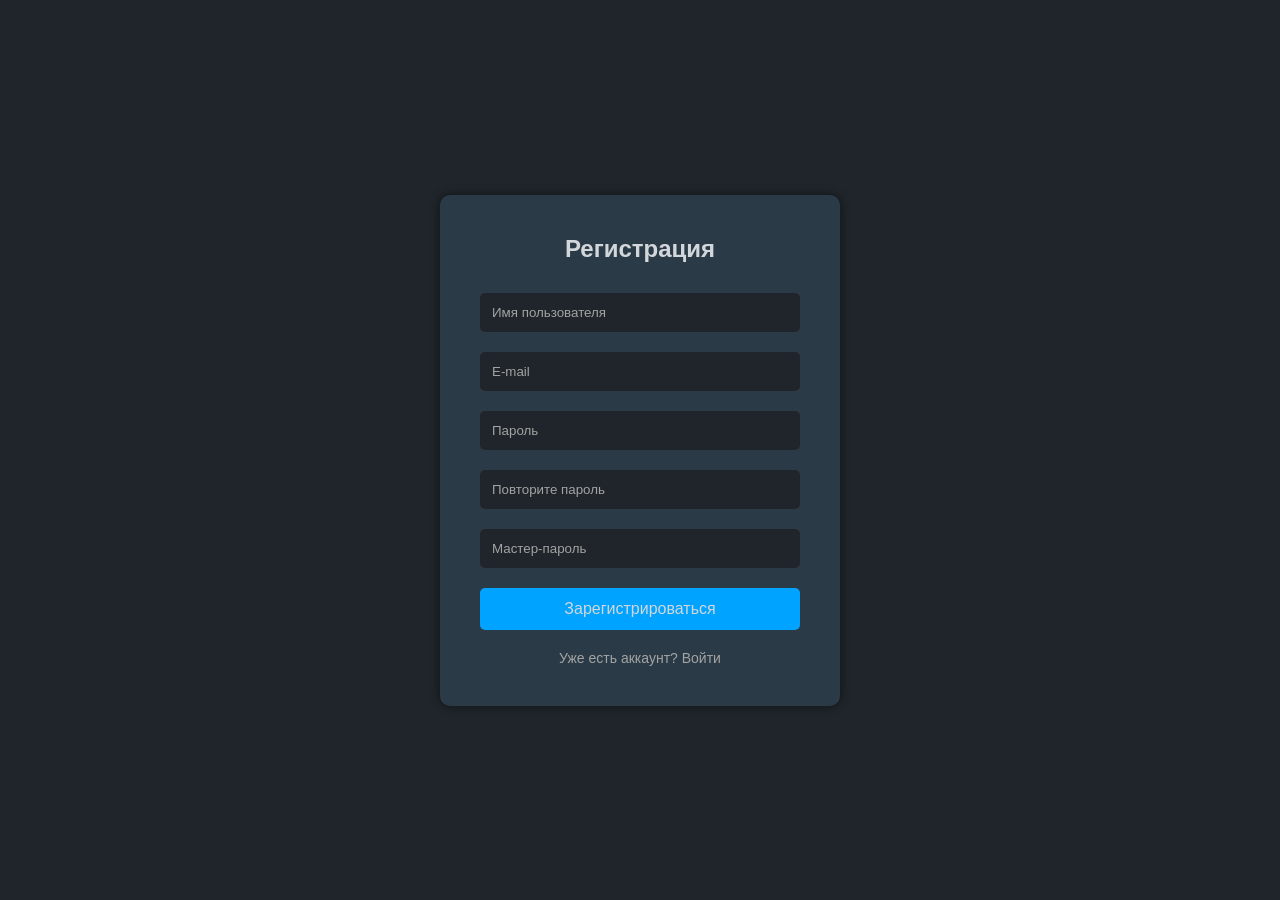
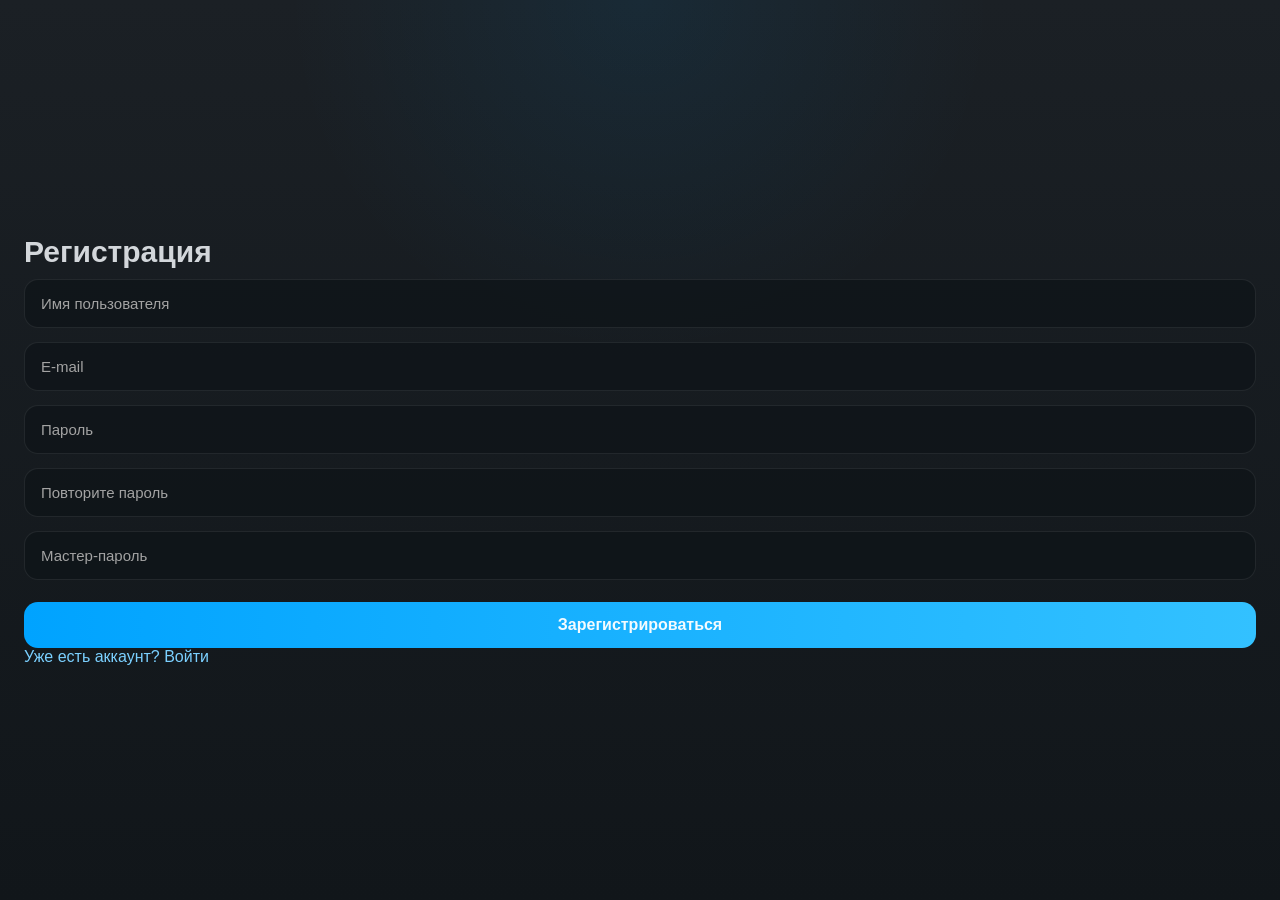

add password visibility toggles and update auth UI

--- a/password-manager-ui/src/styles/register.css
+++ b/password-manager-ui/src/styles/register.css
@@ -1,11 +1,9 @@
-@import url('https://fonts.googleapis.com/css2?family=Montserrat:wght@400;600&display=swap');
-
 :root {
-    --background-primary: #1F252A;
-    --background-secondary: #2A3B47;
-    --accent: #00A3FF;
-    --text-primary: #D3D7DB;
-    --text-secondary: #A3A3A3;
+    --background-primary: #1f252a;
+    --background-secondary: #2a3b47;
+    --accent: #00a3ff;
+    --text-primary: #d3d7db;
+    --text-secondary: #a3a3a3;
 }
 
 * {
@@ -16,40 +14,153 @@
 
 html, body {
     width: 100%;
-    height: 100%;
+    min-height: 100%;
     font-family: 'Montserrat', sans-serif;
-    background-color: var(--background-primary);
+    background:
+        radial-gradient(circle at top, rgba(0, 163, 255, 0.08), transparent 32%),
+        linear-gradient(180deg, #1b2025 0%, #11161a 100%);
     color: var(--text-primary);
+}
+
+body {
     display: flex;
     justify-content: center;
     align-items: center;
+    min-height: 100vh;
+    padding: 24px;
 }
 
-.register-container {
-    background-color: var(--background-secondary);
-    padding: 40px;
-    border-radius: 10px;
+.auth-panel {
     width: 100%;
-    max-width: 400px;
-    box-shadow: 0 0 10px rgba(0, 0, 0, 0.5);
+    max-width: 460px;
+    padding: 40px;
+    border-radius: 24px;
+    background: linear-gradient(180deg, rgba(42, 59, 71, 0.96) 0%, rgba(31, 37, 42, 0.98) 100%);
+    border: 1px solid rgba(255, 255, 255, 0.06);
+    box-shadow: 0 24px 60px rgba(0, 0, 0, 0.35);
+}
+
+.auth-panel-badge {
+    display: inline-flex;
+    align-items: center;
+    justify-content: center;
+    min-width: 48px;
+    height: 34px;
+    padding: 0 14px;
+    border-radius: 999px;
+    background: rgba(255, 255, 255, 0.08);
     color: var(--text-primary);
+    font-size: 13px;
+    font-weight: 800;
+    letter-spacing: 0.08em;
+    text-transform: uppercase;
+    margin-bottom: 18px;
 }
 
 .register-container h2 {
-    text-align: center;
-    margin-bottom: 20px;
-    font-size: 24px;
-    font-weight: 600;
+    margin-bottom: 10px;
+    font-size: 30px;
+    font-weight: 800;
+    text-align: left;
+}
+
+.auth-panel-subtitle {
+    color: var(--text-secondary);
+    font-size: 14px;
+    line-height: 1.6;
+    margin-bottom: 22px;
 }
 
 .register-container input {
     width: 100%;
-    padding: 12px;
-    margin: 10px 0;
-    border: none;
-    border-radius: 5px;
-    background-color: var(--background-primary);
+    padding: 15px 16px;
+    margin: 0 0 14px;
+    border: 1px solid rgba(255, 255, 255, 0.08);
+    border-radius: 14px;
+    background-color: rgba(15, 20, 24, 0.72);
     color: var(--text-primary);
+    font-size: 15px;
+    font-family: inherit;
+}
+
+.password-input-group {
+    position: relative;
+    width: 100%;
+    margin-bottom: 14px;
+}
+
+.password-input-group input {
+    margin-bottom: 0;
+    padding-right: 58px;
+}
+
+.password-toggle {
+    position: absolute;
+    top: 50%;
+    right: 12px;
+    width: 34px;
+    height: 34px;
+    transform: translateY(-50%);
+    border: none;
+    border-radius: 999px;
+    background: rgba(255, 255, 255, 0.08);
+    cursor: pointer;
+    color: transparent;
+    padding: 0;
+}
+
+.register-container .password-toggle {
+    width: 34px;
+    height: 34px;
+    margin-top: 0;
+    padding: 0;
+    border-radius: 999px;
+    flex: 0 0 34px;
+}
+
+.password-toggle::before {
+    content: "";
+    position: absolute;
+    inset: 10px 7px;
+    border: 2px solid rgba(232, 238, 242, 0.78);
+    border-radius: 100% 70%;
+    transform: rotate(-8deg);
+}
+
+.password-toggle::after {
+    content: "";
+    position: absolute;
+    top: 50%;
+    left: 50%;
+    width: 8px;
+    height: 8px;
+    transform: translate(-50%, -50%);
+    border-radius: 50%;
+    background: rgba(232, 238, 242, 0.78);
+}
+
+.password-toggle.is-visible::before {
+    border-color: #7bd0ff;
+}
+
+.password-toggle.is-visible::after {
+    background: #7bd0ff;
+}
+
+.password-toggle:hover {
+    background: rgba(255, 255, 255, 0.12);
+}
+
+.visually-hidden {
+    position: absolute;
+    width: 1px;
+    height: 1px;
+    padding: 0;
+    margin: -1px;
+    overflow: hidden;
+    clip: rect(0, 0, 0, 0);
+    white-space: nowrap;
+    border: 0;
 }
 
 .register-container input::placeholder {
@@ -58,27 +169,33 @@ html, body {
 
 .register-container button {
     width: 100%;
-    padding: 12px;
-    background-color: var(--accent);
+    padding: 14px 16px;
+    margin-top: 8px;
     border: none;
-    color: var(--text-primary);
+    border-radius: 14px;
+    background: linear-gradient(90deg, #00a3ff 0%, #33c1ff 100%);
+    color: #f4fbff;
     font-size: 16px;
-    border-radius: 5px;
+    font-weight: 700;
     cursor: pointer;
-    margin-top: 10px;
+    font-family: inherit;
 }
 
 .register-container button:hover {
-    background-color: color-mix(in srgb, var(--accent) 90%, #FFFFFF);
+    filter: brightness(1.05);
+}
+
+.register-container p {
+    margin-top: 16px;
+    text-align: center;
+    color: var(--text-secondary);
+    font-size: 14px;
+    line-height: 1.5;
 }
 
 .register-container .login-link {
-    display: block;
-    text-align: center;
-    margin-top: 20px;
-    color: var(--text-secondary);
+    color: #7bd0ff;
     text-decoration: none;
-    font-size: 14px;
 }
 
 .register-container .login-link:hover {
@@ -86,8 +203,9 @@ html, body {
 }
 
 .error-message {
-    color: var(--text-secondary);
+    color: #ff9e9e;
     font-size: 14px;
-    margin-top: 10px;
+    line-height: 1.5;
     text-align: center;
+    margin-top: 14px;
 }
